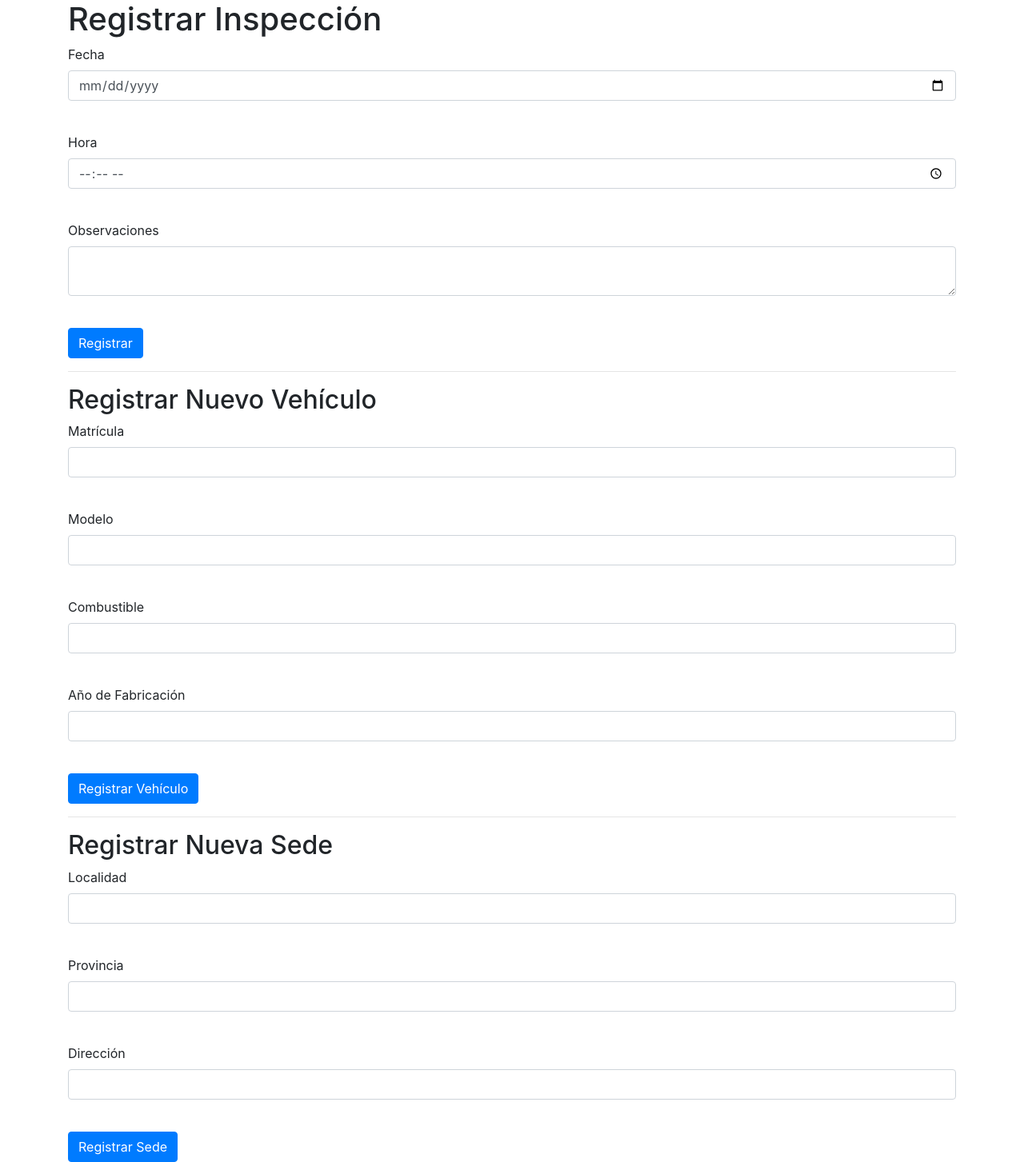
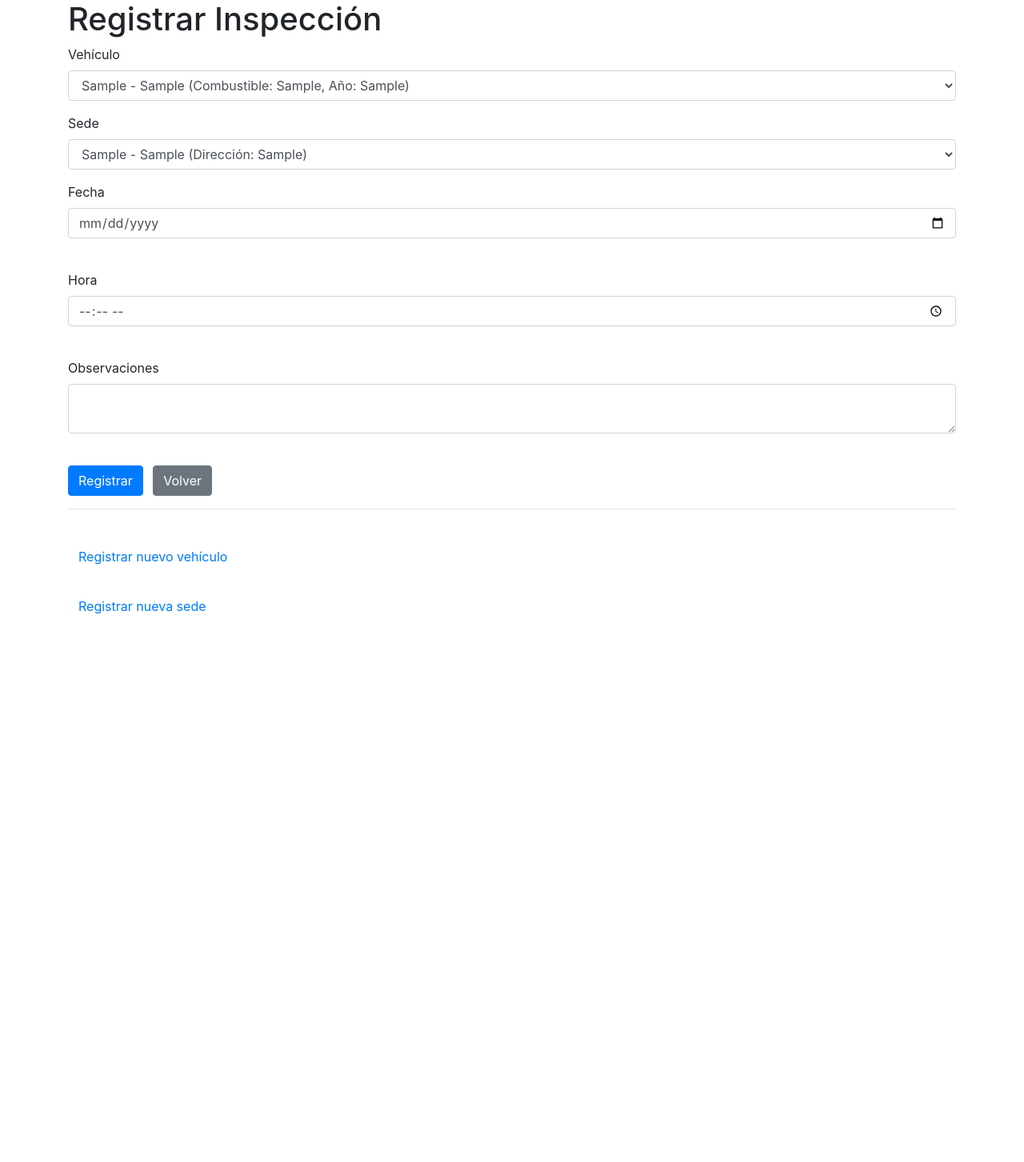
Before and after one commit to MARIACF97/ITV, a PHP site: page / in a window 1280 px wide. Shown: the whole page at 80% size. After the commit the page ends 768 px from the top, so only its background shows below. Run offline with PHP 8.4, Linux system fonts and the light colour scheme; tables that the repository leaves empty or names only in its code hold one stand-in row (values such as "Sample post").

```diff
--- a/index.php
+++ b/index.php
@@ -64,7 +64,6 @@ if ($_SERVER['REQUEST_METHOD'] === 'POST') {
 
         if ($mysqli->query($sql)) {
             echo "<p class='alert alert-success'>Inspección registrada con éxito</p>";
-            echo '<a href="index.php" class="btn btn-primary">Volver</a>';
         } else {
             echo "<p class='alert alert-danger'>Error: " . $mysqli->error . "</p>";
         }
@@ -93,8 +92,42 @@ if ($_SERVER['REQUEST_METHOD'] === 'POST') {
         <!-- Formulario para registrar inspección -->
         <form action="index.php" method="post">
             <div class="form-group">
-                <label for="fecha">Fecha</label>
-                <input type="date" name="fecha_insp" id="fecha" class="form-control" required>
+                <label for="vehiculo">Vehículo</label>
+                <select name="id_vehiculo" id="vehiculo" class="form-control" required>
+                    <?php
+                    // Consulta para obtener todos los vehículos
+                    $vehiculos = $mysqli->query("SELECT id_vehiculo, matricula, modelo, combustible, año_fab FROM vehiculo");
+
+
+                    while ($vehiculo = $vehiculos->fetch_assoc()) {
+                        echo "<option value='{$vehiculo['id_vehiculo']}'>
+                                {$vehiculo['matricula']} - {$vehiculo['modelo']}
+                                (Combustible: {$vehiculo['combustible']}, Año: {$vehiculo['año_fab']})
+                              </option>";
+                    }
+                    ?>
+                </select>
+            </div>
+            <div class="form-group">
+                <label for="sede">Sede</label>
+                <select name="id_sede" id="sede" class="form-control" required>
+                    <?php
+                    // Consulta para obtener todas las sedes
+                    $sedes = $mysqli->query("SELECT id_sede, localidad, provincia, direccion FROM sede");
+
+
+                    while ($sede = $sedes->fetch_assoc()) {
+                        echo "<option value='{$sede['id_sede']}'>
+                                {$sede['localidad']} - {$sede['provincia']}
+                                (Dirección: {$sede['direccion']})
+                              </option>";
+                    }
+                    ?>
+                </select>
+            </div>
+            <div class="form-group">
+            <label for="fecha">Fecha</label>
+            <input type="date" name="fecha_insp" id="fecha" class="form-control" required>
             </div>
             <br>
             <div class="form-group">
@@ -110,58 +143,17 @@ if ($_SERVER['REQUEST_METHOD'] === 'POST') {
             </div>
             <br>
             <button type="submit" class="btn btn-primary">Registrar</button>
+            <a href="index.php" class="btn btn-secondary ml-2">Volver</a>
         </form>
 
         <hr>
+        <br>
+        <!-- Formulario para registrar nuevo vehículo -->
+        <a href="registrar_vehiculo.php" class="btn btn-link">Registrar nuevo vehículo</a>
+        <br><br>
+        <!-- Formulario para registrar nueva sede -->
+        <a href="registrar_sede.php" class="btn btn-link">Registrar nueva sede</a>
 
-        <!-- Formulario para registrar nuevo vehículo -->
-        <form action="index.php" method="post">
-            <h2>Registrar Nuevo Vehículo</h2>
-            <div class="form-group">
-                <label for="matricula">Matrícula</label>
-                <input type="text" name="matricula" id="matricula" class="form-control" required>
-            </div>
-            <br>
-            <div class="form-group">
-                <label for="modelo">Modelo</label>
-                <input type="text" name="modelo" id="modelo" class="form-control" required>
-            </div>
-            <br>
-            <div class="form-group">
-                <label for="combustible">Combustible</label>
-                <input type="text" name="combustible" id="combustible" class="form-control" required>
-            </div>
-            <br>
-            <div class="form-group">
-                <label for="año_fab">Año de Fabricación</label>
-                <input type="number" name="año_fab" id="año_fab" class="form-control" required>
-            </div>
-            <br>
-            <button type="submit" name="registrar_vehiculo" class="btn btn-primary">Registrar Vehículo</button>
-        </form>
-
-        <hr>
-
-        <!-- Formulario para registrar nueva sede -->
-        <form action="index.php" method="post">
-            <h2>Registrar Nueva Sede</h2>
-            <div class="form-group">
-                <label for="localidad">Localidad</label>
-                <input type="text" name="localidad" id="localidad" class="form-control" required>
-            </div>
-            <br>
-            <div class="form-group">
-                <label for="provincia">Provincia</label>
-                <input type="text" name="provincia" id="provincia" class="form-control" required>
-            </div>
-            <br>
-            <div class="form-group">
-                <label for="direccion">Dirección</label>
-                <input type="text" name="direccion" id="direccion" class="form-control" required>
-            </div>
-            <br>
-            <button type="submit" name="registrar_sede" class="btn btn-primary">Registrar Sede</button>
-        </form>
     </div>
 </body>
 
--- a/registrar_sede.php
+++ b/registrar_sede.php
@@ -19,7 +19,6 @@ if ($_SERVER['REQUEST_METHOD'] === 'POST') {
     if ($mysqli->query($sql)) {
         echo "<p class='alert alert-success'>Sede registrada correctamente</p>";
         header("Location: sedes.php");
-        exit();
     } else {
         echo "<p class='alert alert-danger'>Error al registrar la sede</p>";
     }
@@ -55,6 +54,7 @@ if ($_SERVER['REQUEST_METHOD'] === 'POST') {
             </div>
             <br>
             <button type="submit" class="btn btn-success">Registrar</button>
+            <a href="index.php" class="btn btn-secondary ml-2">Volver</a>
         </form>
 
         <?php
```
Also changed, not shown: registrar_vehiculo.php (+17 -11 lines).
